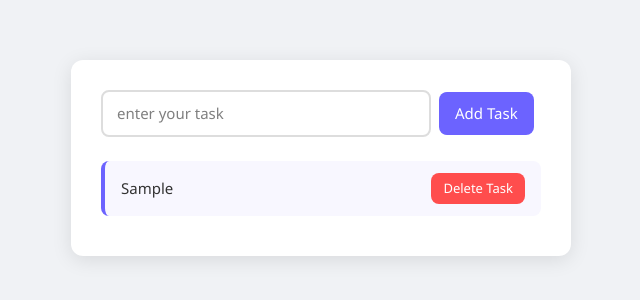
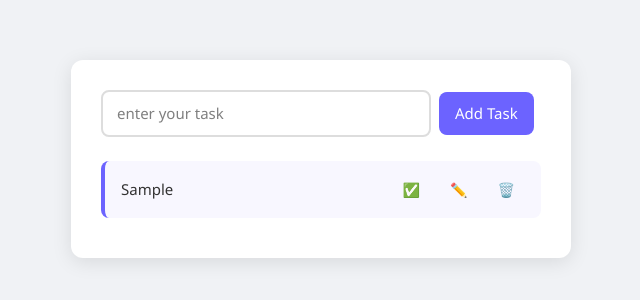
Before and after one commit to raushanaman/Edu-tech, a React (Vite) app in the folder REACT/react-tutorial/: page / in a window 1280 px wide. Both pictures are taken after typing "Sample" into the empty fields and a click on the button "Add Task". Shown: the top 300 px of the page, without its empty margins (319-959 px from the left). Built offline with nearby package versions, Linux system fonts and the light colour scheme.

Commit message:
edit and mark as done feature

```diff
--- a/REACT/react-tutorial/src/App.jsx
+++ b/REACT/react-tutorial/src/App.jsx
@@ -19,14 +19,23 @@ export default function App() {
 
         const addTask = (task)=>{
             if(task.trim()==="")return;
-            setTodos([task, ...todos]);
-
-
+            setTodos([{text: task, done: false}, ...todos]);
         }
 
         const deleteTask = (indexToDelete)=>{
-            const updateTodo = todos.filter((_,index)=> index !==indexToDelete);
-            setTodos(updateTodo);
+            setTodos(todos.filter((_,index)=> index !==indexToDelete));
+        }
+
+        const editTask = (indexToEdit, newText)=>{
+            setTodos(todos.map((todo, index)=>
+                index === indexToEdit ? {...todo, text: newText} : todo
+            ));
+        }
+
+        const toggleDone = (indexToToggle)=>{
+            setTodos(todos.map((todo, index)=>
+                index === indexToToggle ? {...todo, done: !todo.done} : todo
+            ));
         }
     return (
         <section className="container">
@@ -41,7 +50,7 @@ export default function App() {
             <Display name={name}/> */}
             {/* <ToggleSwitch /> */}
             <TodoForm addTask = {addTask}/>
-            <TodoList todos = {todos} deleteTask={deleteTask}/>
+            <TodoList todos={todos} deleteTask={deleteTask} editTask={editTask} toggleDone={toggleDone}/>
         </section>
     );
 }
--- a/REACT/react-tutorial/src/Projects/Todo.css
+++ b/REACT/react-tutorial/src/Projects/Todo.css
@@ -67,12 +67,46 @@ li {
 }
 
 li button {
-    background-color: #ff4d4d;
-    padding: 6px 12px;
-    font-size: 13px;
-    margin-left: 10px;
+    padding: 6px 10px;
+    font-size: 14px;
+    margin-left: 6px;
+    background: none;
+    border: none;
+    cursor: pointer;
+    border-radius: 6px;
+    transition: background 0.2s;
 }
 
-li button:hover {
-    background-color: #e03333;
+.done-btn:hover { background-color: #d4edda; }
+.edit-btn:hover { background-color: #fff3cd; }
+.delete-btn:hover { background-color: #f8d7da; }
+
+.btn-group {
+    display: flex;
+    gap: 4px;
 }
+
+li.done span {
+    text-decoration: line-through;
+    color: #aaa;
+}
+
+.edit-input {
+    width: 65%;
+    padding: 6px 10px;
+    border: 2px solid #6c63ff;
+    border-radius: 6px;
+    font-size: 14px;
+    outline: none;
+}
+
+.save-btn {
+    background-color: #28a745;
+    padding: 6px 12px;
+    font-size: 14px;
+    margin-left: 8px;
+}
+
+.save-btn:hover {
+    background-color: #218838;
+}
--- a/REACT/react-tutorial/src/Projects/TodoItem.jsx
+++ b/REACT/react-tutorial/src/Projects/TodoItem.jsx
@@ -1,9 +1,32 @@
-export const TodoItem = ({todo,index,deleteTask})=>{
+import { useState } from "react";
+
+export const TodoItem = ({todo, index, deleteTask, editTask, toggleDone})=>{
+    const [isEditing, setIsEditing] = useState(false);
+    const [editText, setEditText] = useState(todo.text);
+
+    const handleEdit = ()=>{
+        if(editText.trim() === "") return;
+        editTask(index, editText);
+        setIsEditing(false);
+    }
+
     return(
-        <>
-            <li>{todo}
-            <button onClick={()=>deleteTask(index)}>Delete Task</button>
-            </li>
-        </>
+        <li className={todo.done ? "done" : ""}>
+            {isEditing ? (
+                <>
+                    <input type="text" className="edit-input" value={editText} onChange={(e)=>setEditText(e.target.value)}/>
+                    <button className="save-btn" onClick={handleEdit}>💾</button>
+                </>
+            ) : (
+                <>
+                    <span>{todo.text}</span>
+                    <div className="btn-group">
+                        <button className="done-btn" onClick={()=>toggleDone(index)}>✅</button>
+                        <button className="edit-btn" onClick={()=>setIsEditing(true)}>✏️</button>
+                        <button className="delete-btn" onClick={()=>deleteTask(index)}>🗑️</button>
+                    </div>
+                </>
+            )}
+        </li>
     )
 }
--- a/REACT/react-tutorial/src/Projects/TodoList.jsx
+++ b/REACT/react-tutorial/src/Projects/TodoList.jsx
@@ -1,5 +1,5 @@
 import { TodoItem } from "./TodoItem";
-export const TodoList = ({todos =[],deleteTask})=>{
+export const TodoList = ({todos=[], deleteTask, editTask, toggleDone})=>{
     return(
         <ul>
             {todos.map((todo, index)=>(
@@ -7,6 +7,8 @@ export const TodoList = ({todos =[],deleteTask})=>{
                     todo={todo}
                     index={index}
                     deleteTask={deleteTask}
+                    editTask={editTask}
+                    toggleDone={toggleDone}
                 />
             ))}
         </ul>
```
